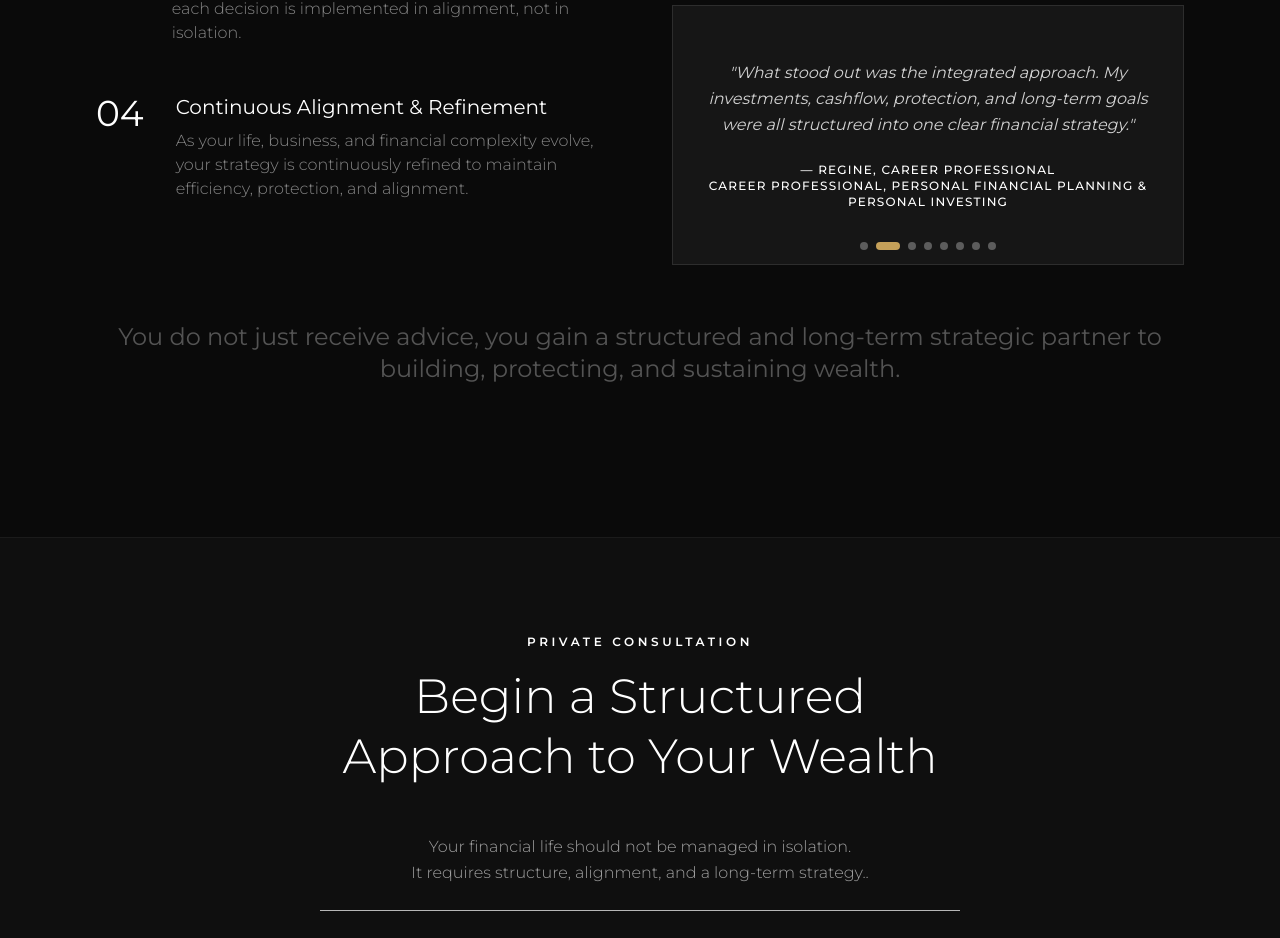
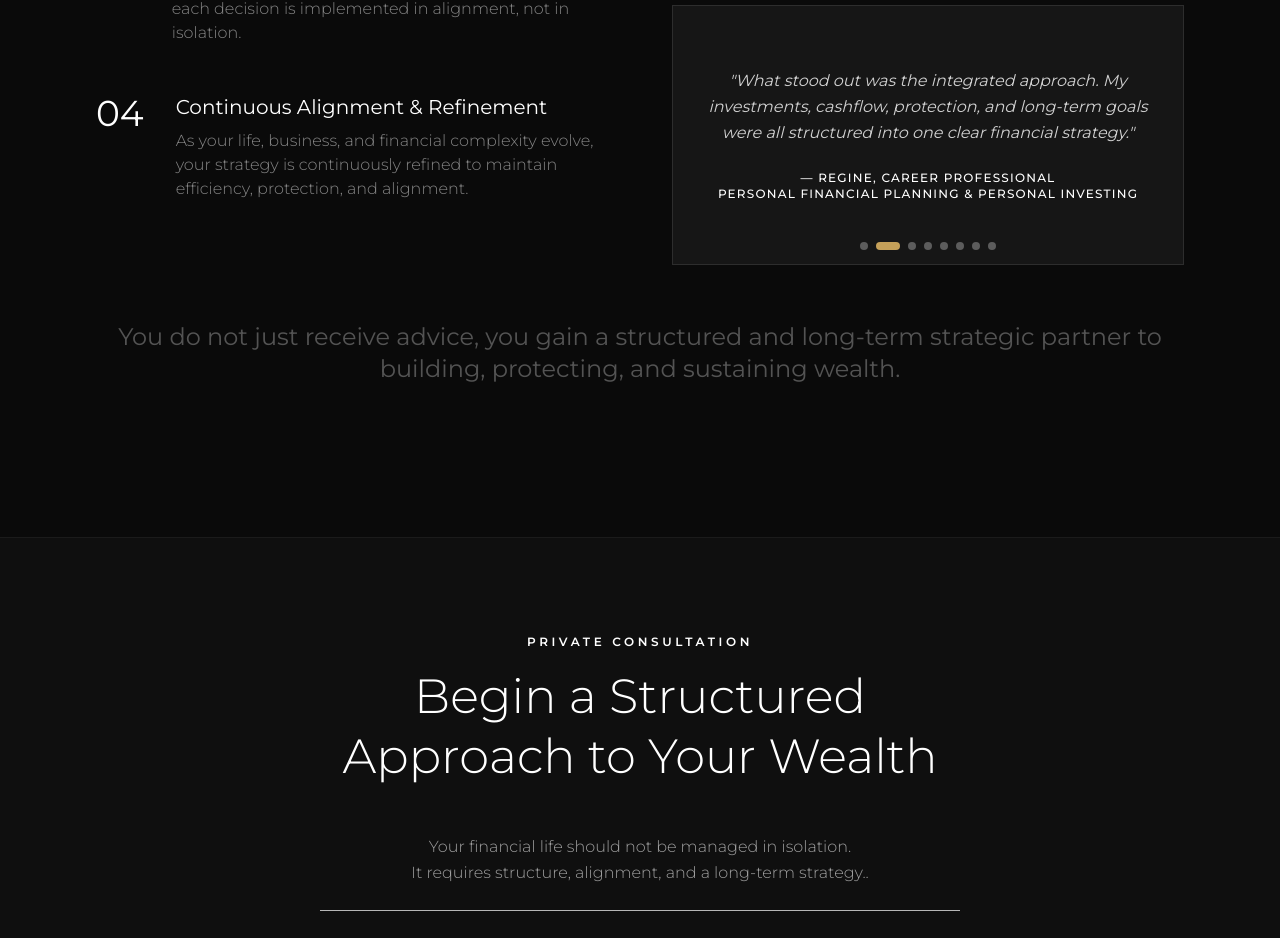
Before and after one commit to jwirjono/orthodox-wealth-management, a React (Vite) app: page / in a window 1280 px wide. Shown: the part 6889-7827 px from the top of the page. Built offline with nearby package versions, Linux system fonts and the light colour scheme.

Commit message:
fix testimonial

```diff
--- a/src/App.tsx
+++ b/src/App.tsx
@@ -141,18 +141,18 @@ const CustomSelect = ({
 const testimonials = [
   {
     quote: "Orthodox Wealth Management helped us build a structured retirement strategy that aligned our investments, cashflow, protection, and long-term family goals into one comprehensive plan.",
-    author: "Hendy & Katherine, Family",
+    author: "Hendy & Katherine, Family Business Owner",
     role: "Retirement Planning"
   },
   {
     quote: "What stood out was the integrated approach. My investments, cashflow, protection, and long-term goals were all structured into one clear financial strategy.",
     author: "Regine, Career Professional",
-    role: "Career Professional, Personal Financial Planning & Personal Investing"
+    role: "Personal Financial Planning & Personal Investing"
   },
   {
     quote: "Orthodox Wealth Management helped connect my personal investments and business finances into one aligned strategy, giving me much better clarity and structure overall.",
-    author: "Satya, Entrepreneur",
-    role: "Business Owner, Personal Investment & Corporate Financial Planning"
+    author: "Satya, Business Owner",
+    role: "Personal Investment & Corporate Financial Planning"
   },
   {
     quote: "The advice was strategic, comprehensive, and not product-driven. I gained a clearer structure for both my personal wealth and business financial planning.",
```
